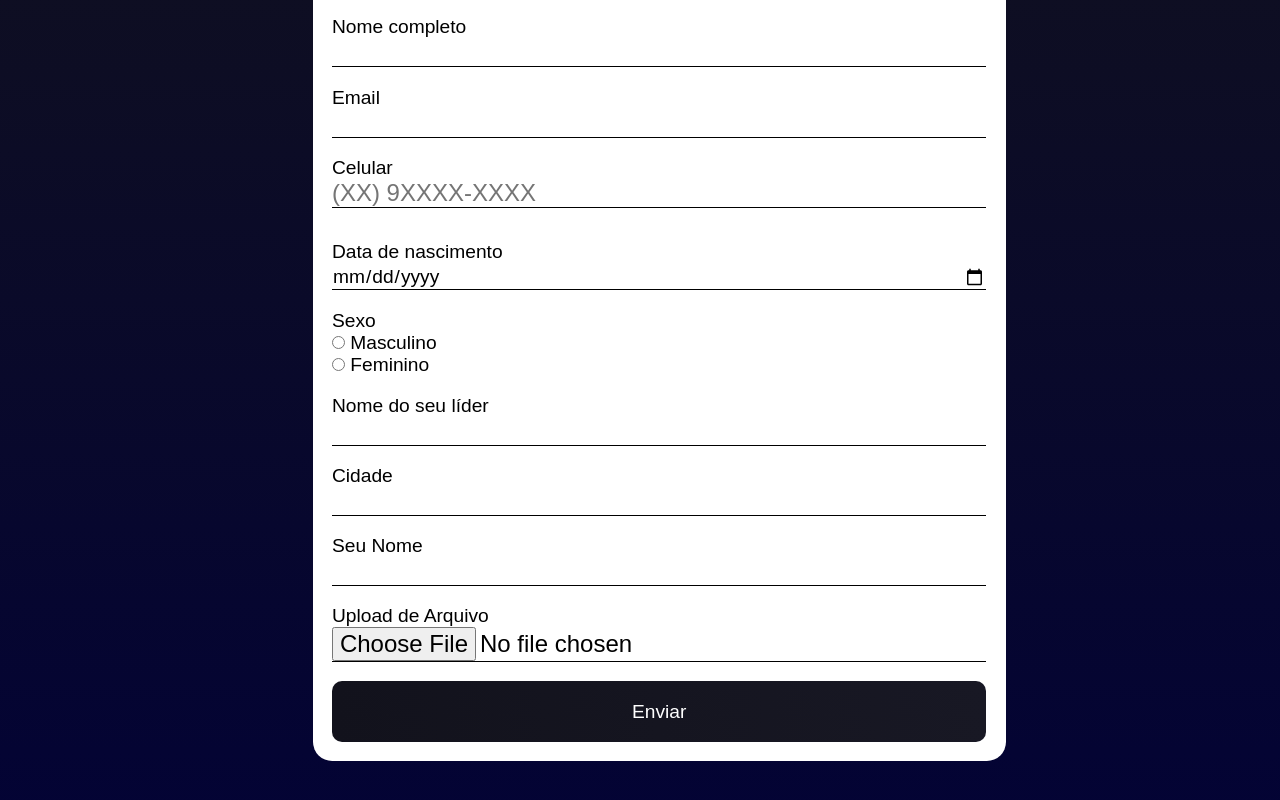
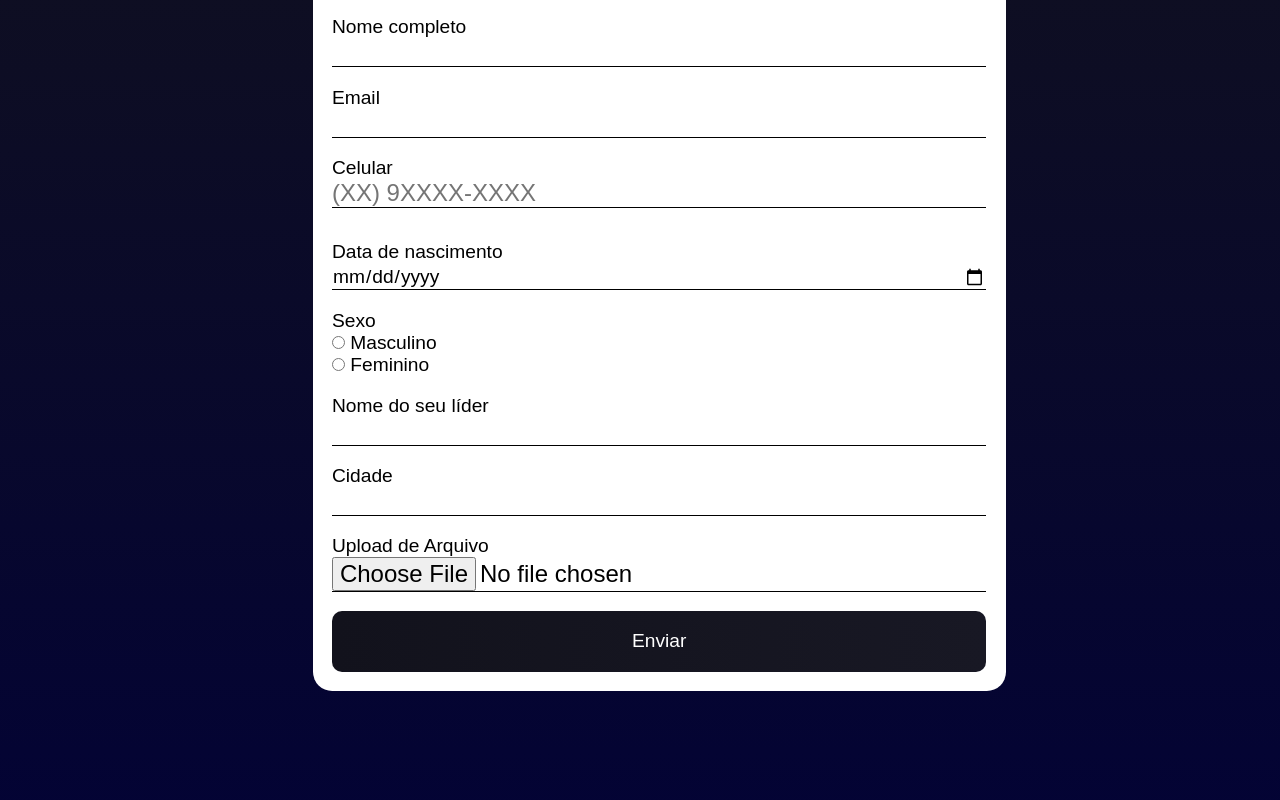
Before and after one commit to AndreRieger2/cnctds, a website: page views/index.html in a window 1280 px wide. Shown: the part 302-1102 px from the top of the page. Drawn offline with Linux system fonts and the light colour scheme.

Commit message:
sem username

```diff
--- a/views/index.html
+++ b/views/index.html
@@ -45,10 +45,6 @@
                     <input type="text" name="data[Cidade]" id="cidade" class="inputUser" required>
                 </div>
                 <div class="inputBox">
-                    <label for="username" class="inputLabel">Seu Nome</label>
-                    <input type="text" id="username" name="username" class="inputUser" required>
-                </div>
-                <div class="inputBox">
                     <label for="fileInput" class="inputLabel">Upload de Arquivo</label>
                     <input type="file" id="fileInput" name="file" class="inputUser" required>
                 </div>
```
